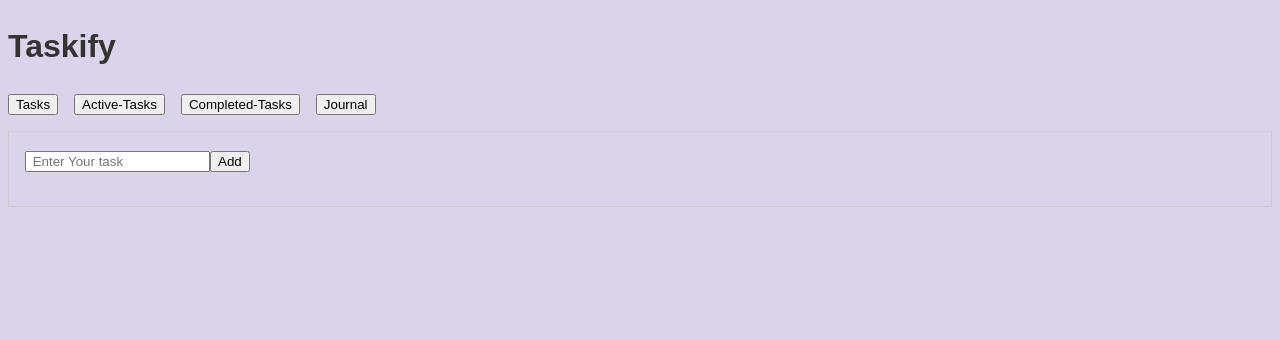
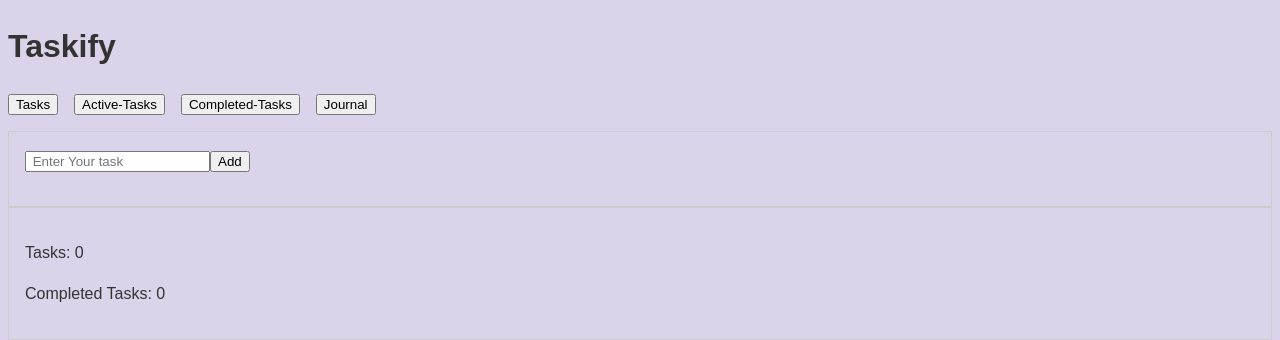
Before and after one commit to rahulgope45/ToDo-app, a React (Vite) app: page / in a window 1280 px wide. Shown: the top 340 px of the page. Built offline with nearby package versions, Linux system fonts and the light colour scheme.

Commit message:
Length of the Task Added

```diff
--- a/src/components/Todoform.jsx
+++ b/src/components/Todoform.jsx
@@ -2,13 +2,7 @@ import { text } from "@fortawesome/fontawesome-svg-core"
 import React,{useState} from "react"
 
 function Todoapp(){
-
-    //setting up table
-
-    const [activestate,setState] = useState('Tasks')
-    const renderTable = ()=>{
-
-    const [input,setInput] = useState("")
+     const [input,setInput] = useState("")
     const [striked,setStriked] =useState([])
     //Junrol dates
     const [jdateY,setJdateY] =useState(new Date().getFullYear())
@@ -18,6 +12,17 @@ function Todoapp(){
 
     const [journal,setJounral] =useState("")
     const [jounralEnteries,setEnteries] = useState([])
+
+    const completedTasks = striked.filter((item) => item.completed).length;
+
+    //setting up table
+
+    const [activestate,setState] = useState('Tasks')
+    const renderTable = ()=>{
+
+
+     //footer
+
 
     function HandleInput(){
         // const newInput = document.getElementById("Tasks").value
@@ -66,6 +71,9 @@ function Todoapp(){
         setEnteries(jounralEnteries.filter((_,i)=> i !== index))
 
     }
+
+
+
 
 
 
@@ -193,6 +201,12 @@ function Todoapp(){
         <div style={{ padding: '1rem', border: '1px solid #ccc' }}>
             {renderTable()}
         </div>
+        {/* Footer */}
+        <div style={{ padding: '1rem', border: '1px solid #ccc' }}>
+            <p>Tasks: {striked.length}</p>
+           <p>Completed Tasks: {completedTasks}</p>
+
+        </div>
         </div>
 
 
```
